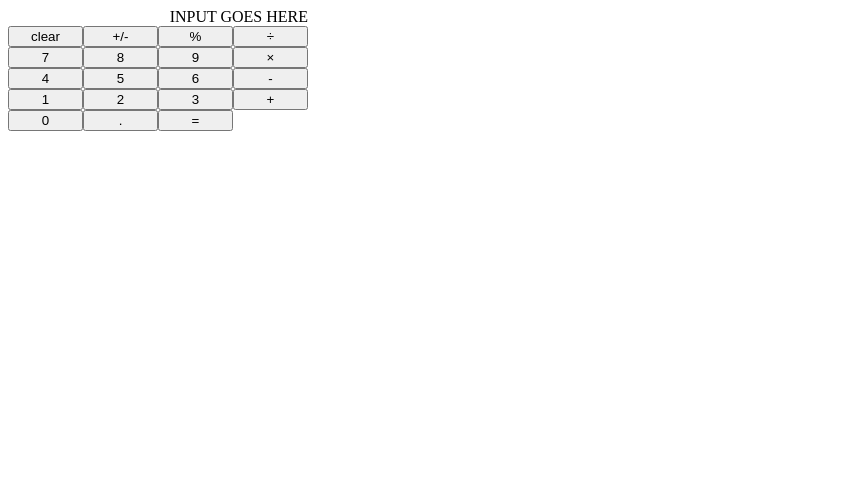
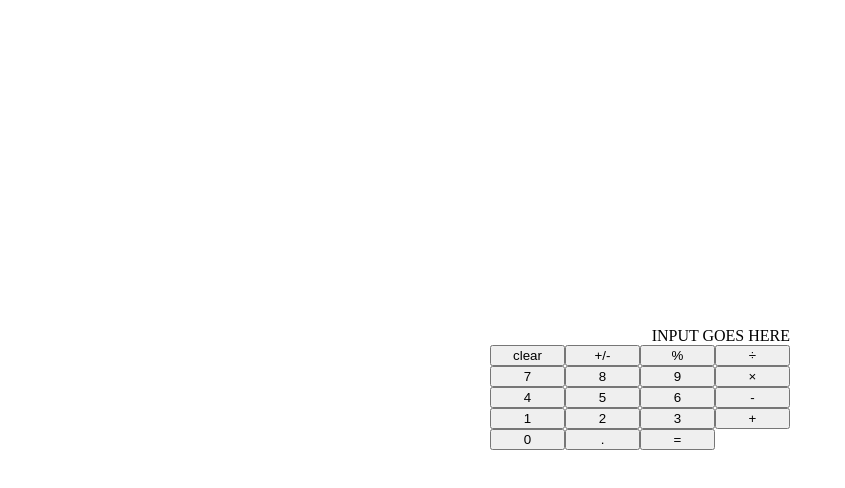
Before and after one commit to hanwj100/calculator, a plain HTML site: page index.html in a window 1280 px wide. Shown: the whole page, without its empty margins (0-845 px from the left). Drawn offline with Linux system fonts and the light colour scheme.

Commit message:
Align the calculator at center of screen

```diff
--- a/styles.css
+++ b/styles.css
@@ -1,3 +1,10 @@
+body {
+    display: flex;
+    justify-content: center;
+    align-items: center;
+    min-height: 95vh;
+}
+
 #calculator {
     width: 300px;
 }
```
